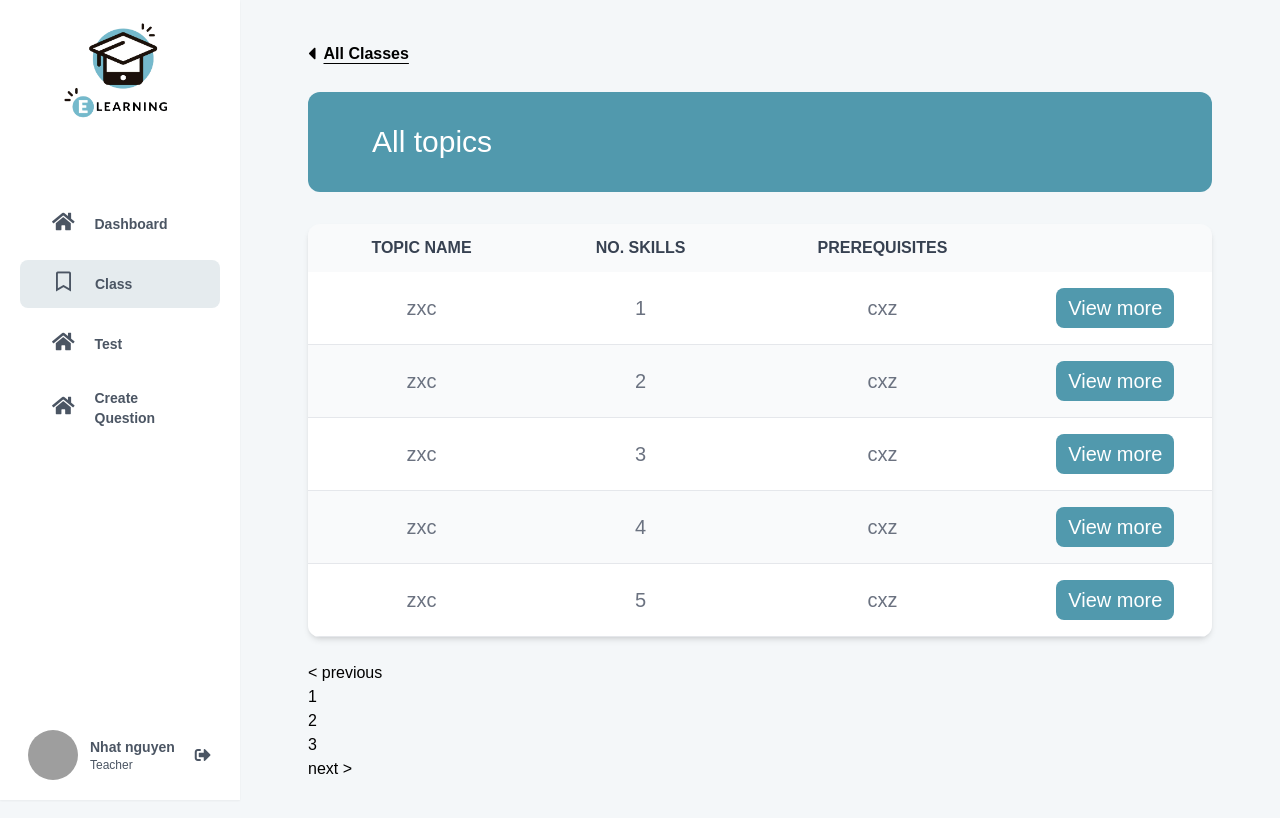
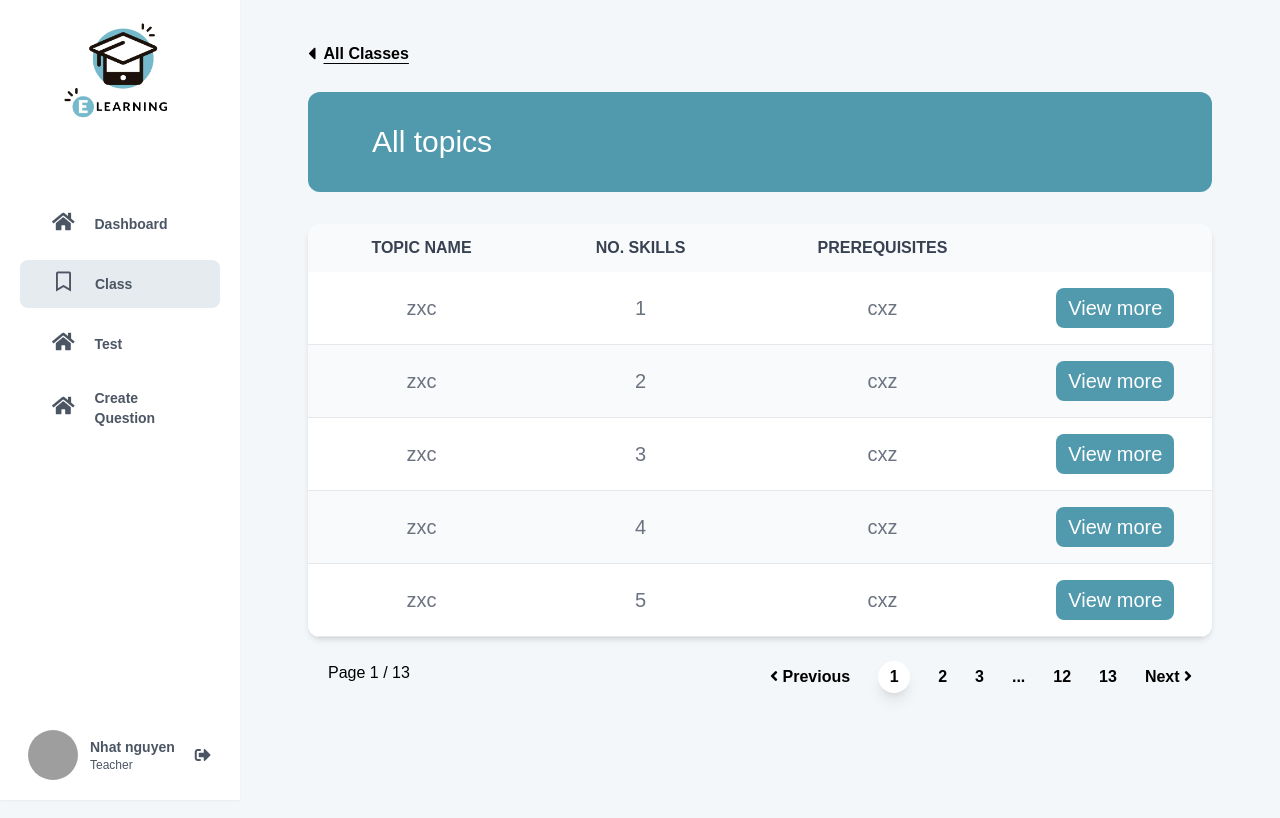
Before and after one commit to Tien01els/LAP_FE, a React (Create React App) app: page /teacher/class/1/topic in a window 1280 px wide. Shown: the top 818 px of the page. Built offline with nearby package versions, Linux system fonts and the light colour scheme; grey boxes are pictures that could not be loaded.

Commit message:
pagination css

```diff
--- a/src/pages/TopicPages/Topics.js
+++ b/src/pages/TopicPages/Topics.js
@@ -1,8 +1,8 @@
-import React, { useEffect, useState } from 'react';
-import { useNavigate } from 'react-router-dom';
-import ReactPaginate from 'react-paginate';
+import React, { useEffect, useState } from 'react'
+import { useNavigate } from 'react-router-dom'
+import ReactPaginate from 'react-paginate'
 
-import Table from '../../components/Table';
+import Table from '../../components/Table'
 
 const values = [
   { id: '1', name: 'zxc', numberSkill: '1', prerequisite: 'cxz' },
@@ -16,67 +16,135 @@ const values = [
   { id: '9', name: 'zxc', numberSkill: '9', prerequisite: 'cxz' },
   { id: '10', name: 'zxc', numberSkill: '10', prerequisite: 'cxz' },
   { id: '11', name: 'zxc', numberSkill: '11', prerequisite: 'cxz' },
-];
+  { id: '12', name: 'zxc', numberSkill: '11', prerequisite: 'cxz' },
+  { id: '13', name: 'zxc', numberSkill: '11', prerequisite: 'cxz' },
+  { id: '14', name: 'zxc', numberSkill: '11', prerequisite: 'cxz' },
+  { id: '15', name: 'zxc', numberSkill: '11', prerequisite: 'cxz' },
+  { id: '16', name: 'zxc', numberSkill: '11', prerequisite: 'cxz' },
+  { id: '17', name: 'zxc', numberSkill: '11', prerequisite: 'cxz' },
+  { id: '18', name: 'zxc', numberSkill: '11', prerequisite: 'cxz' },
+  { id: '19', name: 'zxc', numberSkill: '11', prerequisite: 'cxz' },
+  { id: '20', name: 'zxc', numberSkill: '11', prerequisite: 'cxz' },
+  { id: '21', name: 'zxc', numberSkill: '11', prerequisite: 'cxz' },
+  { id: '22', name: 'zxc', numberSkill: '11', prerequisite: 'cxz' },
+  { id: '10', name: 'zxc', numberSkill: '10', prerequisite: 'cxz' },
+  { id: '11', name: 'zxc', numberSkill: '11', prerequisite: 'cxz' },
+  { id: '12', name: 'zxc', numberSkill: '11', prerequisite: 'cxz' },
+  { id: '13', name: 'zxc', numberSkill: '11', prerequisite: 'cxz' },
+  { id: '14', name: 'zxc', numberSkill: '11', prerequisite: 'cxz' },
+  { id: '15', name: 'zxc', numberSkill: '11', prerequisite: 'cxz' },
+  { id: '16', name: 'zxc', numberSkill: '11', prerequisite: 'cxz' },
+  { id: '17', name: 'zxc', numberSkill: '11', prerequisite: 'cxz' },
+  { id: '18', name: 'zxc', numberSkill: '11', prerequisite: 'cxz' },
+  { id: '19', name: 'zxc', numberSkill: '11', prerequisite: 'cxz' },
+  { id: '20', name: 'zxc', numberSkill: '11', prerequisite: 'cxz' },
+  { id: '21', name: 'zxc', numberSkill: '11', prerequisite: 'cxz' },
+  { id: '22', name: 'zxc', numberSkill: '11', prerequisite: 'cxz' },
+  { id: '10', name: 'zxc', numberSkill: '10', prerequisite: 'cxz' },
+  { id: '11', name: 'zxc', numberSkill: '11', prerequisite: 'cxz' },
+  { id: '12', name: 'zxc', numberSkill: '11', prerequisite: 'cxz' },
+  { id: '13', name: 'zxc', numberSkill: '11', prerequisite: 'cxz' },
+  { id: '14', name: 'zxc', numberSkill: '11', prerequisite: 'cxz' },
+  { id: '15', name: 'zxc', numberSkill: '11', prerequisite: 'cxz' },
+  { id: '16', name: 'zxc', numberSkill: '11', prerequisite: 'cxz' },
+  { id: '17', name: 'zxc', numberSkill: '11', prerequisite: 'cxz' },
+  { id: '18', name: 'zxc', numberSkill: '11', prerequisite: 'cxz' },
+  { id: '19', name: 'zxc', numberSkill: '11', prerequisite: 'cxz' },
+  { id: '20', name: 'zxc', numberSkill: '11', prerequisite: 'cxz' },
+  { id: '21', name: 'zxc', numberSkill: '11', prerequisite: 'cxz' },
+  { id: '22', name: 'zxc', numberSkill: '11', prerequisite: 'cxz' },
+  { id: '10', name: 'zxc', numberSkill: '10', prerequisite: 'cxz' },
+  { id: '11', name: 'zxc', numberSkill: '11', prerequisite: 'cxz' },
+  { id: '12', name: 'zxc', numberSkill: '11', prerequisite: 'cxz' },
+  { id: '13', name: 'zxc', numberSkill: '11', prerequisite: 'cxz' },
+  { id: '14', name: 'zxc', numberSkill: '11', prerequisite: 'cxz' },
+  { id: '15', name: 'zxc', numberSkill: '11', prerequisite: 'cxz' },
+  { id: '16', name: 'zxc', numberSkill: '11', prerequisite: 'cxz' },
+  { id: '17', name: 'zxc', numberSkill: '11', prerequisite: 'cxz' },
+  { id: '18', name: 'zxc', numberSkill: '11', prerequisite: 'cxz' },
+  { id: '19', name: 'zxc', numberSkill: '11', prerequisite: 'cxz' },
+  { id: '20', name: 'zxc', numberSkill: '11', prerequisite: 'cxz' },
+  { id: '21', name: 'zxc', numberSkill: '11', prerequisite: 'cxz' },
+  { id: '22', name: 'zxc', numberSkill: '11', prerequisite: 'cxz' },
+]
 
 const Topics = () => {
-    const navigate = useNavigate();
+  const navigate = useNavigate()
 
-    const [topic, setTopic] = useState([]);
+  const [topic, setTopic] = useState([])
 
-    const [pageCount, setPageCount] = useState(0);
-    const [itemOffset, setItemOffset] = useState(0);
+  const [currentPage, setCurrentPage] = useState(1)
+  const [pageCount, setPageCount] = useState(0)
+  const [itemOffset, setItemOffset] = useState(0)
 
   useEffect(() => {
-        const endOffset = itemOffset + 5;
-        console.log(`Loading items from ${itemOffset} to ${endOffset}`);
-        setTopic(values.slice(itemOffset, endOffset));
-        setPageCount(Math.ceil(values.length / 5));
-    }, [itemOffset]);
+    const endOffset = itemOffset + 5
+    console.log(`Loading items from ${itemOffset} to ${endOffset}`)
+    setTopic(values.slice(itemOffset, endOffset))
+    setPageCount(Math.ceil(values.length / 5))
+  }, [itemOffset])
 
   const handlePageClick = (event) => {
-        const newOffset = (event.selected * 5) % values.length;
+    setCurrentPage(event.selected + 1)
+    const newOffset = (event.selected * 5) % values.length
     console.log(
-            `User requested page number ${event.selected}, which is offset ${newOffset}`
-        );
-        setItemOffset(newOffset);
-    };
+      `User requested page number ${event.selected}, which is offset ${newOffset}`,
+    )
+    setItemOffset(newOffset)
+  }
 
-    const thead = ['TOPIC NAME', 'NO. SKILLS', 'PREREQUISITES', ''];
+  const thead = ['TOPIC NAME', 'NO. SKILLS', 'PREREQUISITES', '']
   return (
-        <div className='mt-[40px] mx-[68px]'>
-            <div className='flex gap-2 items-center'>
-                <i className='fas fa-caret-left text-xl font-bold'></i>
+    <div className="mt-[40px] mx-[68px]">
+      <div className="flex gap-2 items-center">
+        <i className="fas fa-caret-left text-xl font-bold"></i>
         <span
-                    className='underline underline-offset-4 font-semibold cursor-pointer'
+          className="underline underline-offset-4 font-semibold cursor-pointer"
           onClick={() => {
-                        navigate('/teacher/classes');
+            navigate('/teacher/classes')
           }}
         >
           All Classes
         </span>
       </div>
-            <div className='w-full h-[100px] bg-primary flex items-center mt-[24px] rounded-xl'>
-                <h1 className='text-3xl font-medium ml-[64px] text-white'>
+      <div className="w-full h-[100px] bg-primary flex items-center mt-[24px] rounded-xl">
+        <h1 className="text-3xl font-medium ml-[64px] text-white">
           All topics
         </h1>
       </div>
 
-            <div className='flex flex-col justify-between mb-[40px] min-h-fit-[500px]'>
+      <div className="flex flex-col justify-between mb-[40px] min-h-fit-[500px]">
         <Table thead={thead} tbody={topic} />
-                <div className='mt-[24px]'>
+        <div className="mt-[24px] flex justify-between px-5">
+          <div>
+            <span className="font-sm">
+              Page {currentPage} / {pageCount}
+            </span>
+          </div>
           <ReactPaginate
-                        breakLabel='...'
-                        nextLabel='next >'
+            breakLabel="..."
+            nextLabel={
+              <button>
+                Next <i class="fas fa-angle-right"></i>
+              </button>
+            }
             onPageChange={handlePageClick}
-                        pageRangeDisplayed={5}
+            pageRangeDisplayed={3}
+            marginPagesDisplayed={2}
             pageCount={pageCount}
-                        previousLabel='< previous'
+            previousLabel={
+              <button>
+                <i class="fas fa-angle-left"></i> Previous
+              </button>
+            }
             renderOnZeroPageCount={null}
+            className="flex flex-row gap-7 justify-center font-semibold items-center"
+            activeClassName="bg-white flex justify-center items-center w-8 h-8 rounded-full shadow-lg"
           />
         </div>
       </div>
     </div>
-    );
-};
+  )
+}
 
-export default Topics;
+export default Topics
```
Lines whose indentation alone changed are shown as unchanged.
